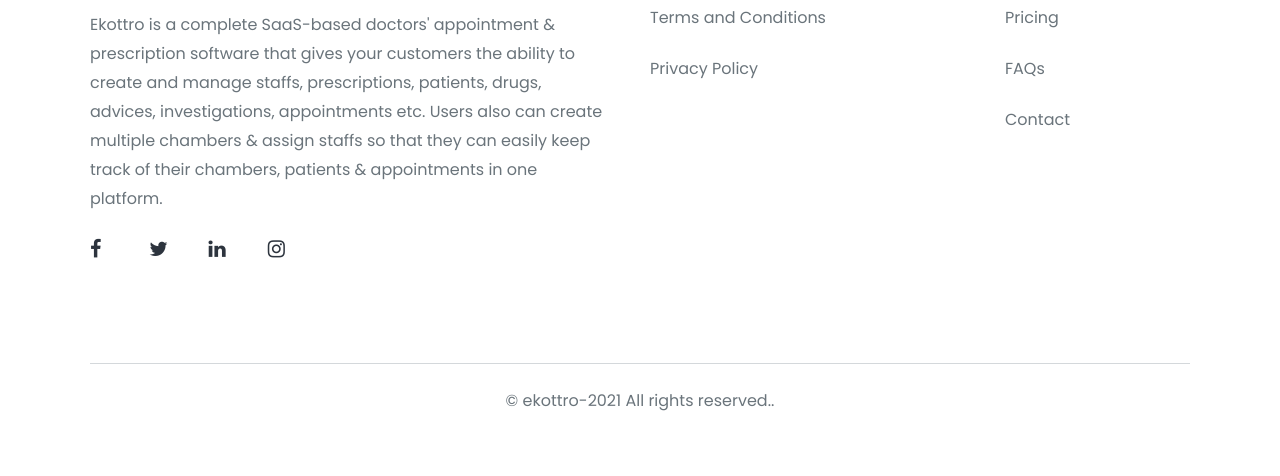
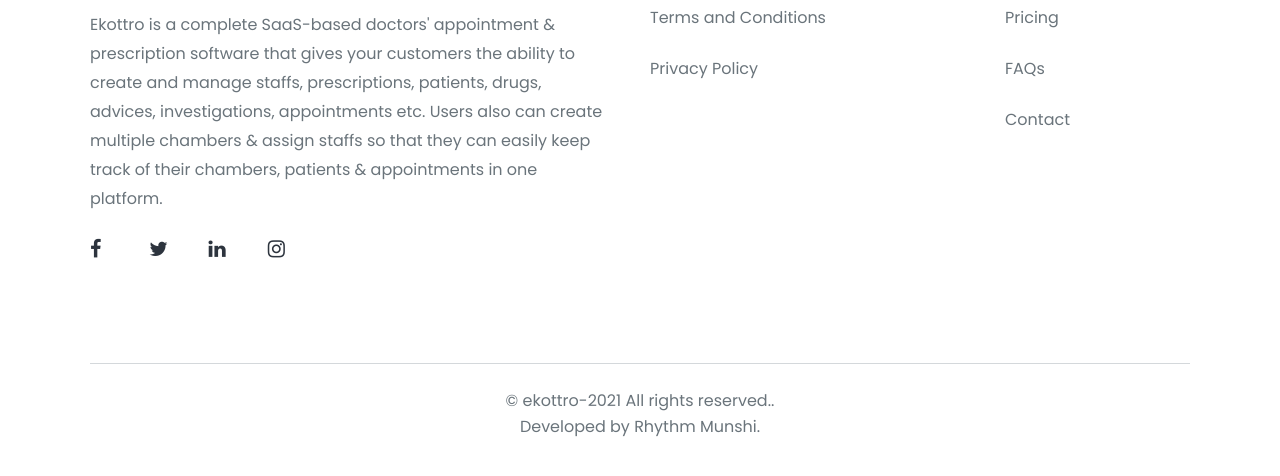
Before and after one commit to ProgrammerRhythm/Ekottro.com, a plain HTML site: page index.html in a window 1280 px wide. Shown: the part 1670-2146 px from the top of the page. Drawn offline with Linux system fonts and the light colour scheme.

Commit message:
Update index.html

```diff
--- a/index.html
+++ b/index.html
@@ -208,7 +208,8 @@
         <br>
         <div class="line"></div>
         <br>
-        <p style="text-align: center;">© ekottro-2021 All rights reserved..
+        <p style="text-align: center;">© ekottro-2021 All rights reserved..<br>
+            Developed by Rhythm Munshi.
         </p>
         <br>
     </footer>
```
